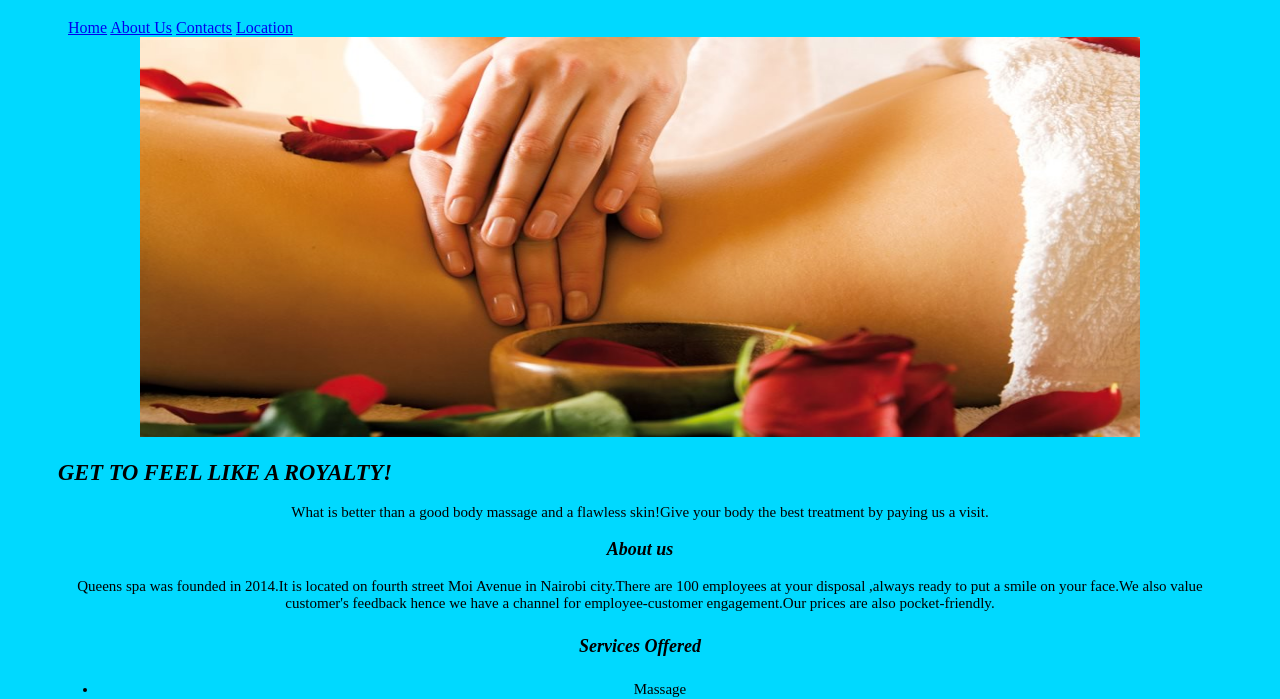
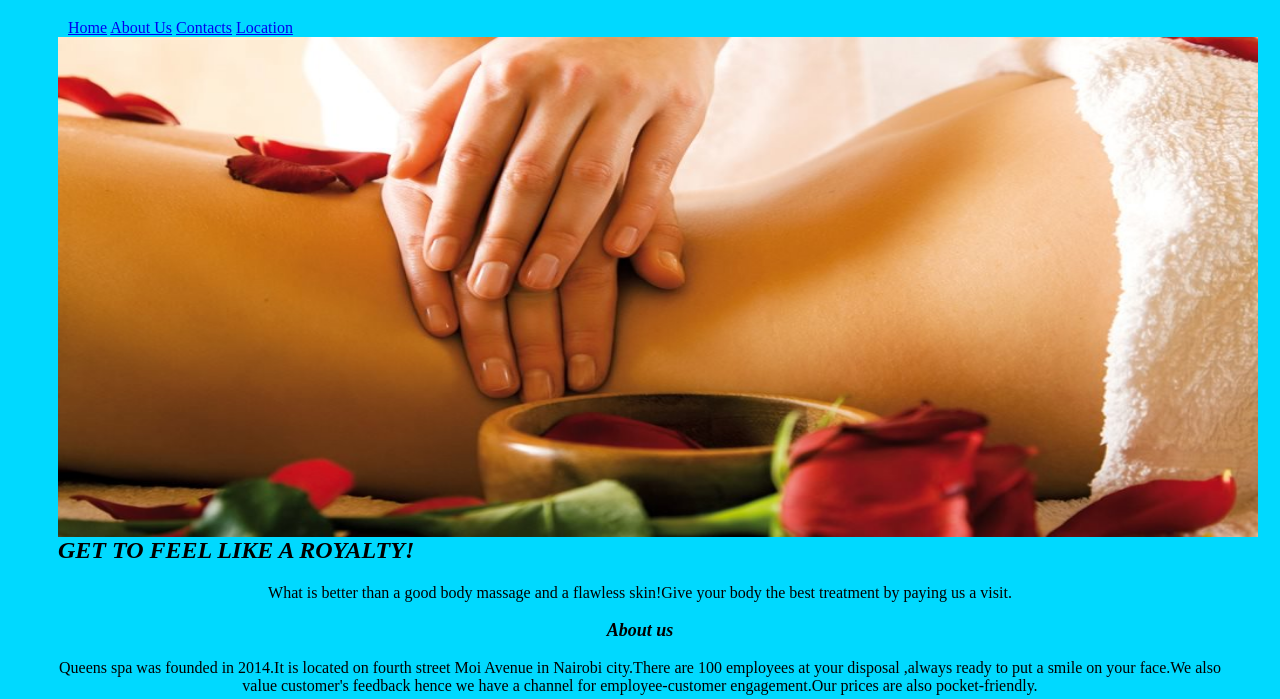
Before and after one commit to ruthjomo/Ruth.html, a plain HTML site: page J.html in a window 1280 px wide. Shown: the part 119-818 px from the top of the page. Drawn offline with Linux system fonts and the light colour scheme.

Commit message:
My commit

```diff
--- a/J.css
+++ b/J.css
@@ -4,13 +4,15 @@ body {
      padding:50px;
      text-decoration:burlywood;
      flex-wrap: wrap;
-     font-size:15px;
+     font-size:16px;
      background-size:300px 300px;
+
 
  }
  #image{
-     width:1000px;
-     height:400px;
+     width:1200px;
+     height:500px;
+     float:left;
  }
     img {
         width:350px;
```
